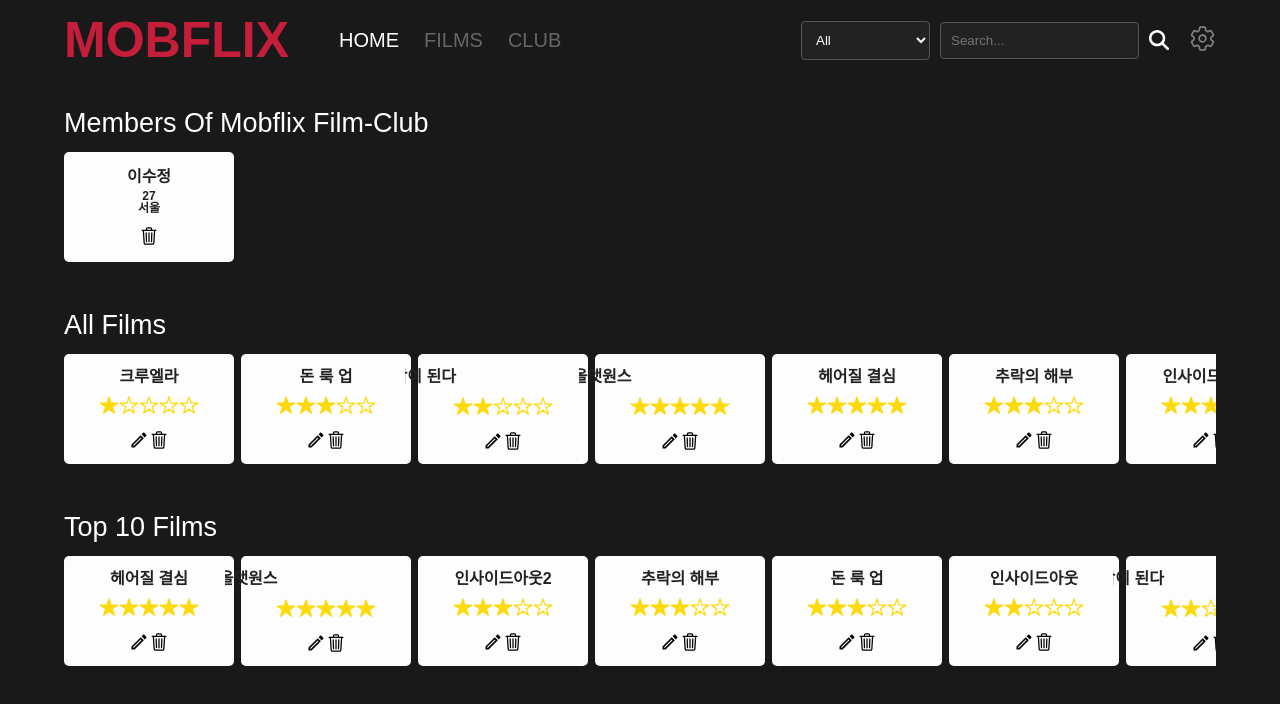
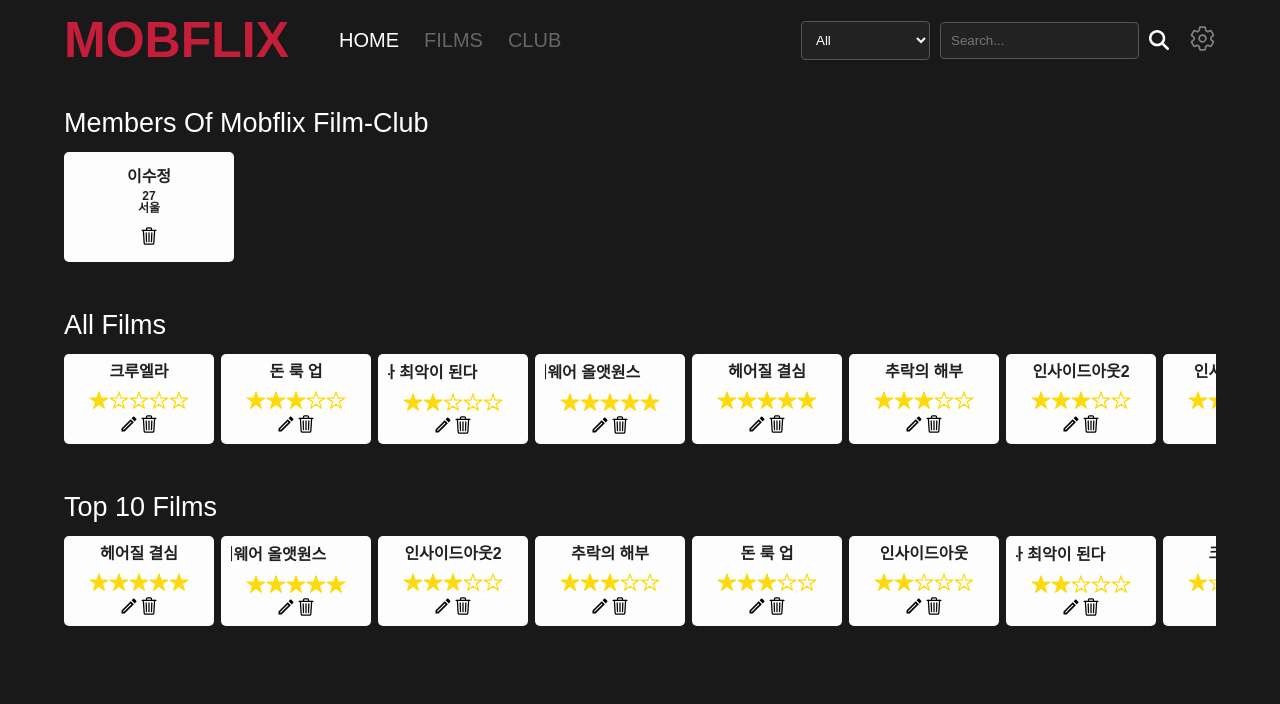
Before and after one commit to crystal1229d/mobflix, a React (Vite) app: page / in a window 1280 px wide. Shown: the top 704 px of the page. Built offline with nearby package versions, Linux system fonts and the light colour scheme.

Commit message:
fix: FilmItem - 영화 title 마키영역이 FilmItem 영역을 벗어나는 버그 해결

```diff
--- a/src/components/film/FilmItem.tsx
+++ b/src/components/film/FilmItem.tsx
@@ -32,8 +32,7 @@ export default function FilmItem({
   }
 
   return (
-    <StyledItem>
-      <div>
+    <StyledItemContainer>
       {isEditing ? (
         <Flex dir="column">
           <input
@@ -50,7 +49,7 @@ export default function FilmItem({
           <button onClick={() => setIsEditing(false)}>Cancel</button>
         </Flex>
       ) : (
-          <>
+        <StyledItem>
           {title.length > 10 ? (
             <TitleWrapper>
               <Title>
@@ -70,24 +69,23 @@ export default function FilmItem({
           )}
           <Spacing size={10} />
           <Rating rating={rating} />
-          </>
+        </StyledItem>
       )}
-      </div>
       <Spacing size={12} />
 
       <Flex>
         {!isEditing && <ButtonEdit onClick={() => setIsEditing(true)} />}
         <ButtonDelete onClick={() => removeFilm(id)} />
       </Flex>
-    </StyledItem>
+    </StyledItemContainer>
   )
 }
 
-const StyledItem = styled.li`
+const StyledItemContainer = styled.li`
   width: 150px;
   height: 90px;
   padding: 10px;
-  contentx-box: border-box;
+  box-sizing: border-box;
 
   flex: 0 0 auto;
   display: flex;
@@ -98,13 +96,11 @@ const StyledItem = styled.li`
   text-align: center;
   background-color: ${colors.gray50};
   border-radius: 5px;
+`
 
-  & > div:nth-child(0) {
-    width: inherit;
-    display: flex;
+const StyledItem = styled(Flex)`
+  width: 100%;
   flex-direction: column;
-    align-items: center;
-  }
 `
 
 const TitleWrapper = styled.div`
@@ -113,11 +109,12 @@ const TitleWrapper = styled.div`
 `
 
 const Title = styled.p`
-  display: inline-block;
-  white-space: nowrap;
-  animation: marquee 7s linear infinite;
+  width: 100%;
   margin: 0;
   padding: 1px;
+
+  white-space: nowrap;
+  animation: marquee 6s linear infinite;
 
   @keyframes marquee {
     0% {
@@ -127,7 +124,7 @@ const Title = styled.p`
       transform: translateX(10%);
     }
     100% {
-      transform: translateX(-100%);
+      transform: translateX(-90%);
     }
   }
 `
```
Lines whose indentation alone changed are shown as unchanged.
